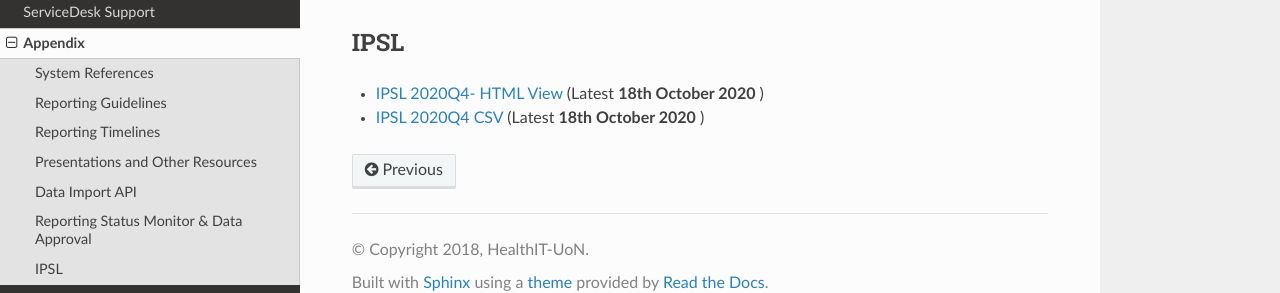
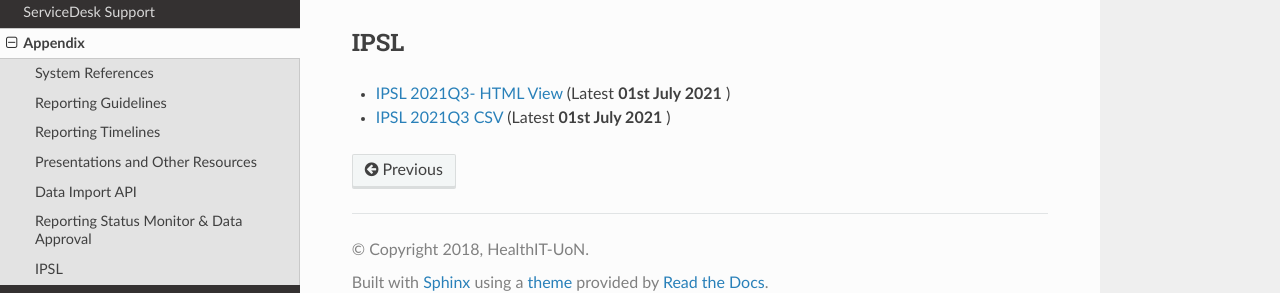
Before and after one commit to uonafya/jphes-docs, a Sphinx documentation site: the page built from source/appendix.rst, in a window 1280 px wide and 900 px high, scrolled down 841 px. Shown: the part 581-874 px from the top of the window. Built offline with Sphinx 7.4.7 and the Read the Docs theme 2.0.0, drawn with Linux system fonts in a browser that asks for light colours.

Commit message:
Update of IPS link

```diff
--- a/source/appendix.rst
+++ b/source/appendix.rst
@@ -74,5 +74,5 @@
 IPSL
 -----------
 
-- `IPSL 2020Q4- HTML View <https://jphesportal.uonbi.ac.ke/api/sqlViews/OmFVlTZfHTm/data.html+css>`_ (Latest **18th October 2020** )
-- `IPSL 2020Q4 CSV <https://jphesportal.uonbi.ac.ke/api/sqlViews/OmFVlTZfHTm/data.csv>`_ (Latest **18th October 2020** )
+- `IPSL 2021Q3- HTML View <https://jphesportal.uonbi.ac.ke/api/sqlViews/OmFVlTZfHTm/data.html+css>`_ (Latest **01st July 2021** )
+- `IPSL 2021Q3 CSV <https://jphesportal.uonbi.ac.ke/api/sqlViews/OmFVlTZfHTm/data.csv>`_ (Latest **01st July 2021** )
```
